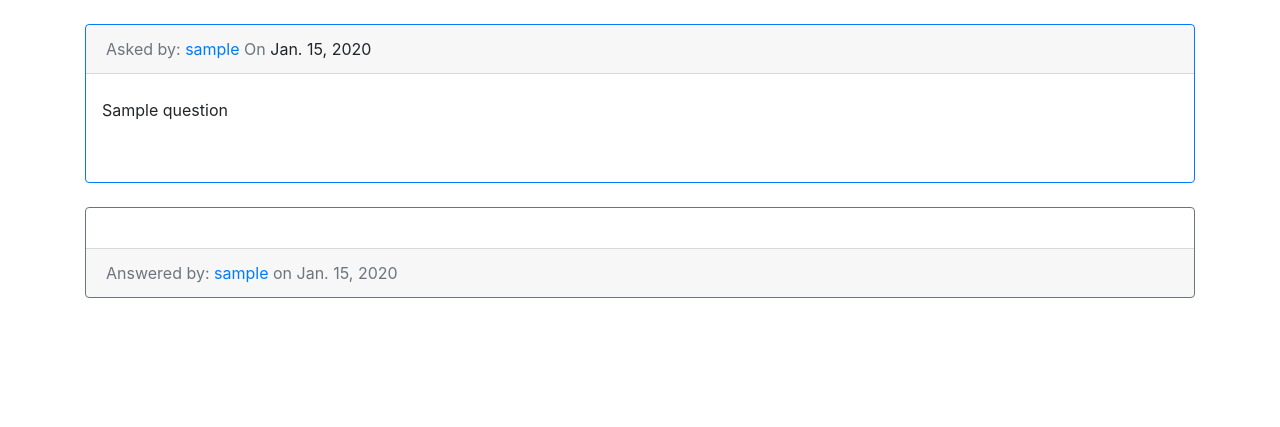
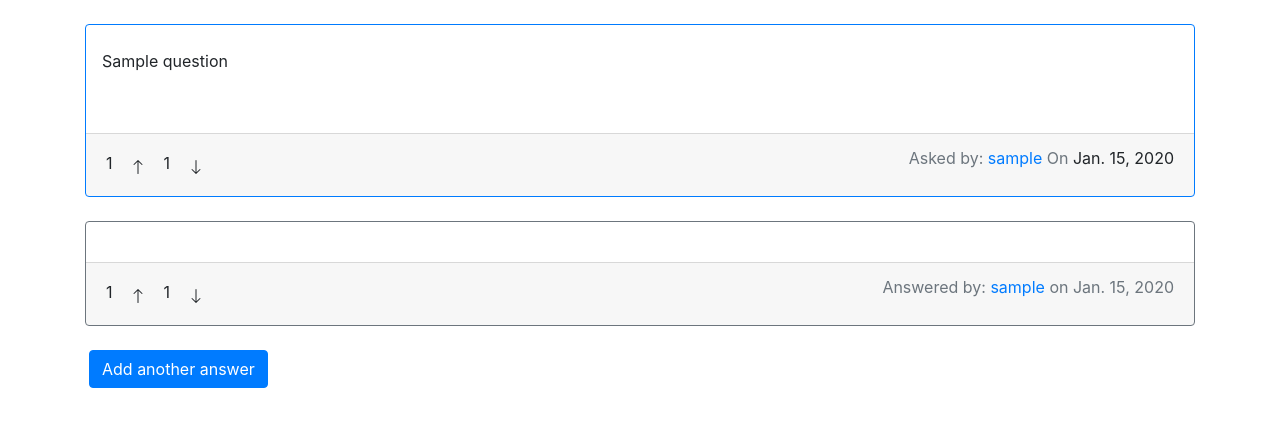
Before and after one commit to FalseDev/braincabin-dj, a Django app: page /forum/question/1 in a window 1280 px wide. Shown: the part 56-483 px from the top of the page. Run offline with Django 3.2, Linux system fonts and the light colour scheme; tables that the repository leaves empty hold one stand-in row (values such as "Sample post"); some libraries are stand-ins or nearby versions.

Commit message:
Added vote routes Route for upvoting and downvoting questions and answers added Dummy button for layout preview added in template page Vote models removed and added into the objects itself

```diff
--- a/forum/admin.py
+++ b/forum/admin.py
@@ -1,7 +1,5 @@
 from django.contrib import admin
-from .models import Answer, Question, AnswerVote, QuestionVote
+from .models import Answer, Question
 
 admin.site.register(Answer)
 admin.site.register(Question)
-admin.site.register(AnswerVote)
-admin.site.register(QuestionVote)
--- a/forum/models.py
+++ b/forum/models.py
@@ -13,6 +13,11 @@
     answer_count = models.IntegerField(default=0)
     upvote_count = models.IntegerField(default=0)
     downvote_count = models.IntegerField(default=0)
+
+    upvotes = models.ManyToManyField(
+        User, related_name='ans_upvote', blank=True)
+    downvotes = models.ManyToManyField(
+        User, related_name='ans_downvote', blank=True)
 
     def __str__(self):
         return self.title
@@ -32,21 +37,10 @@
     upvote_count = models.IntegerField(default=0)
     downvote_count = models.IntegerField(default=0)
 
-    def __str__(self):
-        return f"{self.text[0:10]}{'...' if len(self.text)>10 else ''}"
-
-
-class AnswerVote(models.Model):
-    answer = models.OneToOneField('Answer', on_delete=models.CASCADE)
-    upvotes = models.ManyToManyField(
-        User, related_name='ans_upvote', blank=True)
-    downvotes = models.ManyToManyField(
-        User, related_name='ans_downvote', blank=True)
-
-
-class QuestionVote(models.Model):
-    question = models.OneToOneField('Question', on_delete=models.CASCADE)
     upvotes = models.ManyToManyField(
         User, related_name='que_upvote', blank=True)
     downvotes = models.ManyToManyField(
         User, related_name='que_downvote', blank=True)
+
+    def __str__(self):
+        return f"{self.text[0:10]}{'...' if len(self.text)>10 else ''}"
--- a/forum/templates/forum/question_detail.html
+++ b/forum/templates/forum/question_detail.html
@@ -4,18 +4,35 @@
         <div class="container mt-4">
 
             <div class="card mt-4 border-primary">
-            <div class="card-header">
-                <span class="text-muted">Asked by: </span>
-                <a href="#" class="link">{{ object.asked_by.username }}</a>
-                <span class="text-muted"> On </span>
-                {{ object.asked_on }}
-            </div>
                 <div class="card-title nav-link mt-3">
                     {{ object.title }}
                 </div>
                 <div class="card-body" id="target">
                     {{ object.description|linebreaksbr }}
                 </div>
+                <div class="card-footer d-flex">
+                    <div class="mr-auto">
+                        {{ object.upvote_count }}
+                        <button class="btn">
+                            <svg width="1em" height="1em" viewBox="0 0 16 16" class="bi bi-arrow-up" fill="currentColor" xmlns="http://www.w3.org/2000/svg">
+                                <path fill-rule="evenodd" d="M8 15a.5.5 0 0 0 .5-.5V2.707l3.146 3.147a.5.5 0 0 0 .708-.708l-4-4a.5.5 0 0 0-.708 0l-4 4a.5.5 0 1 0 .708.708L7.5 2.707V14.5a.5.5 0 0 0 .5.5z"/>
+                            </svg>
+                        </button>
+                        {{ object.downvote_count }}
+                        <button class="btn">
+                            <svg width="1em" height="1em" viewBox="0 0 16 16" class="bi bi-arrow-down" fill="currentColor" xmlns="http://www.w3.org/2000/svg">
+                                <path fill-rule="evenodd" d="M8 1a.5.5 0 0 1 .5.5v11.793l3.146-3.147a.5.5 0 0 1 .708.708l-4 4a.5.5 0 0 1-.708 0l-4-4a.5.5 0 0 1 .708-.708L7.5 13.293V1.5A.5.5 0 0 1 8 1z"/>
+                            </svg>
+                        </button>
+                    </div>
+                    <div class="ml-auto">
+                            <span class="text-muted">Asked by: </span>
+                            <a href="#" class="link">{{ object.asked_by.username }}</a>
+                            <span class="text-muted"> On </span>
+                            {{ object.asked_on }}
+                    </div>
+            </div>
+
             </div>
 
             {% for answer in object.answer_set.all %}
@@ -23,14 +40,33 @@
                     <div class="card-body" id="answer-{{ forloop.counter0 }}">
                         {{ answer.text|linebreaksbr }}
                     </div>
-                    <div class="card-footer">
-                        <span class="text-muted">Answered by: </span>
-                        <a href="#">{{ answer.answered_by.username }}</a>
-                        <span class="text-muted"> on {{ answer.answered_on }}</span>
+                    <div class="card-footer d-flex">
+                        <div class="mr-auto">
+                            {{ answer.upvote_count }}
+                            <button class="btn">
+                                <svg width="1em" height="1em" viewBox="0 0 16 16" class="bi bi-arrow-up" fill="currentColor" xmlns="http://www.w3.org/2000/svg">
+                                    <path fill-rule="evenodd" d="M8 15a.5.5 0 0 0 .5-.5V2.707l3.146 3.147a.5.5 0 0 0 .708-.708l-4-4a.5.5 0 0 0-.708 0l-4 4a.5.5 0 1 0 .708.708L7.5 2.707V14.5a.5.5 0 0 0 .5.5z"/>
+                                </svg>
+                            </button>
+                            {{ answer.downvote_count }}
+                            <button class="btn">
+                                <svg width="1em" height="1em" viewBox="0 0 16 16" class="bi bi-arrow-down" fill="currentColor" xmlns="http://www.w3.org/2000/svg">
+                                    <path fill-rule="evenodd" d="M8 1a.5.5 0 0 1 .5.5v11.793l3.146-3.147a.5.5 0 0 1 .708.708l-4 4a.5.5 0 0 1-.708 0l-4-4a.5.5 0 0 1 .708-.708L7.5 13.293V1.5A.5.5 0 0 1 8 1z"/>
+                                </svg>
+                            </button>
+                        </div>
+                        <div class="ml-auto">
+                            <span class="text-muted">Answered by: </span>
+                            <a href="#">{{ answer.answered_by.username }}</a>
+                            <span class="text-muted"> on {{ answer.answered_on }}</span>
+                        </div>
                     </div>
                 </div>
             {% endfor %}
 
+            <a class="btn btn-primary mt-4 mb-4 ml-1" href="{% url 'answer-create' object.pk %}">
+                Add another answer
+            </a>
         </div>
 
         <!-- Showdown JS Config -->
--- a/forum/urls.py
+++ b/forum/urls.py
@@ -1,4 +1,5 @@
-from django.urls import path
+from django.urls import path, include
+from django.views.decorators.csrf import csrf_exempt
 from . import views
 
 urlpatterns = [
@@ -6,4 +7,6 @@
     path('question/<int:pk>', views.QuestionDetailView.as_view(), name='question-detail'),
     path('question/ask/', views.QuestionCreateView.as_view(), name='question-create'),
     path('answer/<int:question_id>/', views.create_answer, name="answer-create"),
+    path('vote/<str:model_type>/<str:vote_type>/<str:action_type>/<int:pk>/',
+         csrf_exempt(views.vote), name="forum_vote"),
 ]
--- a/forum/views.py
+++ b/forum/views.py
@@ -1,4 +1,5 @@
-from django.shortcuts import render, redirect, get_object_or_404, Http404
+from django.shortcuts import render, redirect, get_object_or_404
+from django.http import JsonResponse, Http404
 from django.views.generic import ListView, CreateView, DetailView
 from django.contrib.auth.mixins import LoginRequiredMixin, UserPassesTestMixin
 from django.forms import Textarea
@@ -53,3 +54,39 @@
         form = forms.AnswerCreationForm()
         question = get_object_or_404(Question, id=question_id)
     return render(request, 'forum/answer.html', {"form": form, "question": question})
+
+
+def vote(request, model_type, vote_type, action_type, pk):
+    if request.method != 'POST':
+        return JsonResponse({"success": False})
+
+    if request.user.is_anonymous:
+        return JsonResponse({"success": False})
+
+    if model_type == 'question':
+        model = Question
+    elif model_type == 'answer':
+        model = Answer
+    else:
+        return Http404()
+
+    op_object = get_object_or_404(model, pk=pk)
+
+    if vote_type == 'upvote':
+        vote_obj = op_object.downvotes
+        unvote_obj = op_object.upvotes
+    elif vote_type == 'downvote':
+        vote_obj = op_object.downvotes
+        unvote_obj = op_object.upvotes
+    else:
+        return Http404()
+
+    if action_type == 'add':
+        unvote_obj.remove(request.user)
+        vote_obj.add(request.user)
+    elif action_type == 'remove':
+        vote_obj.remove(requst.user)
+    else:
+        return Http404()
+
+    return JsonResponse({"success": True})
```
